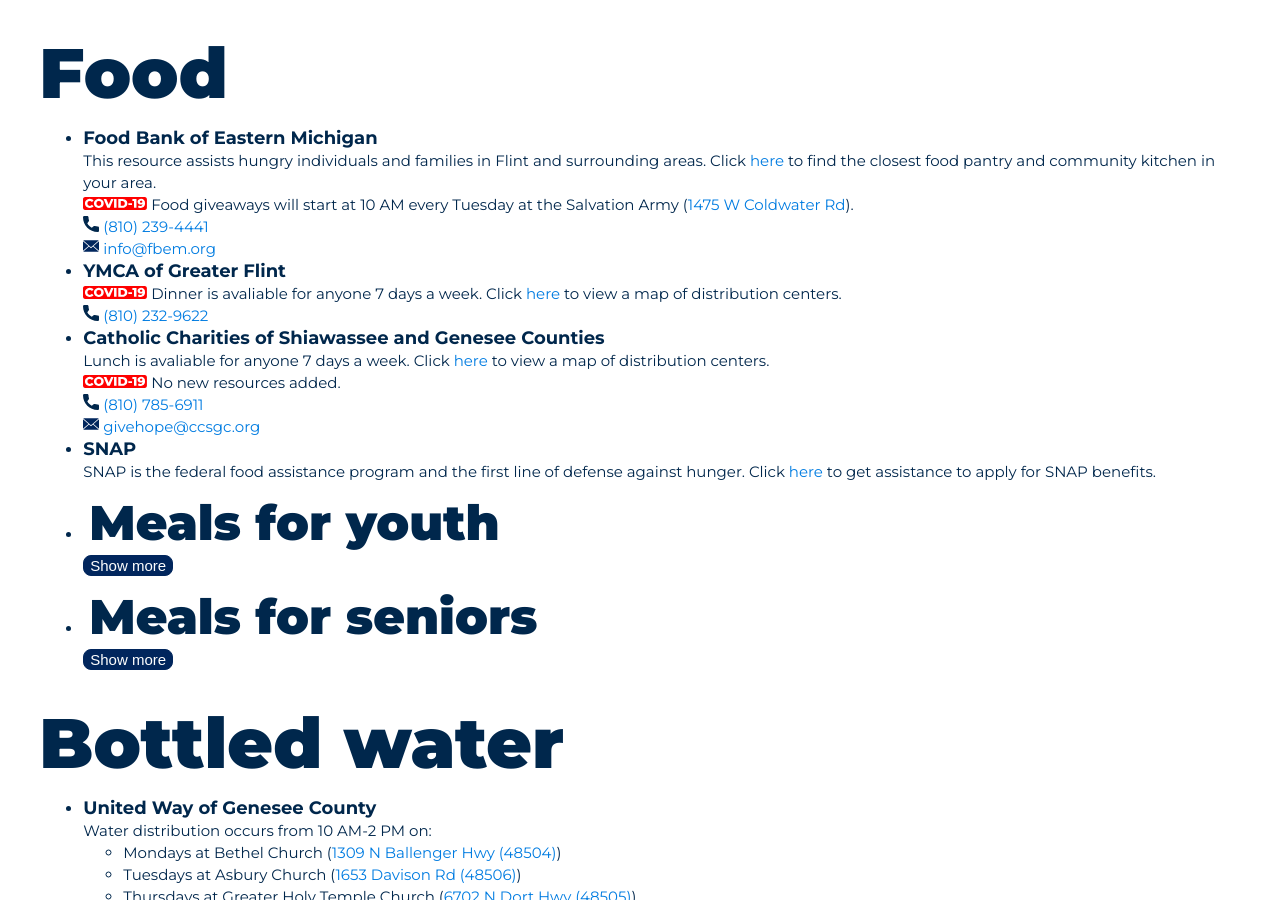
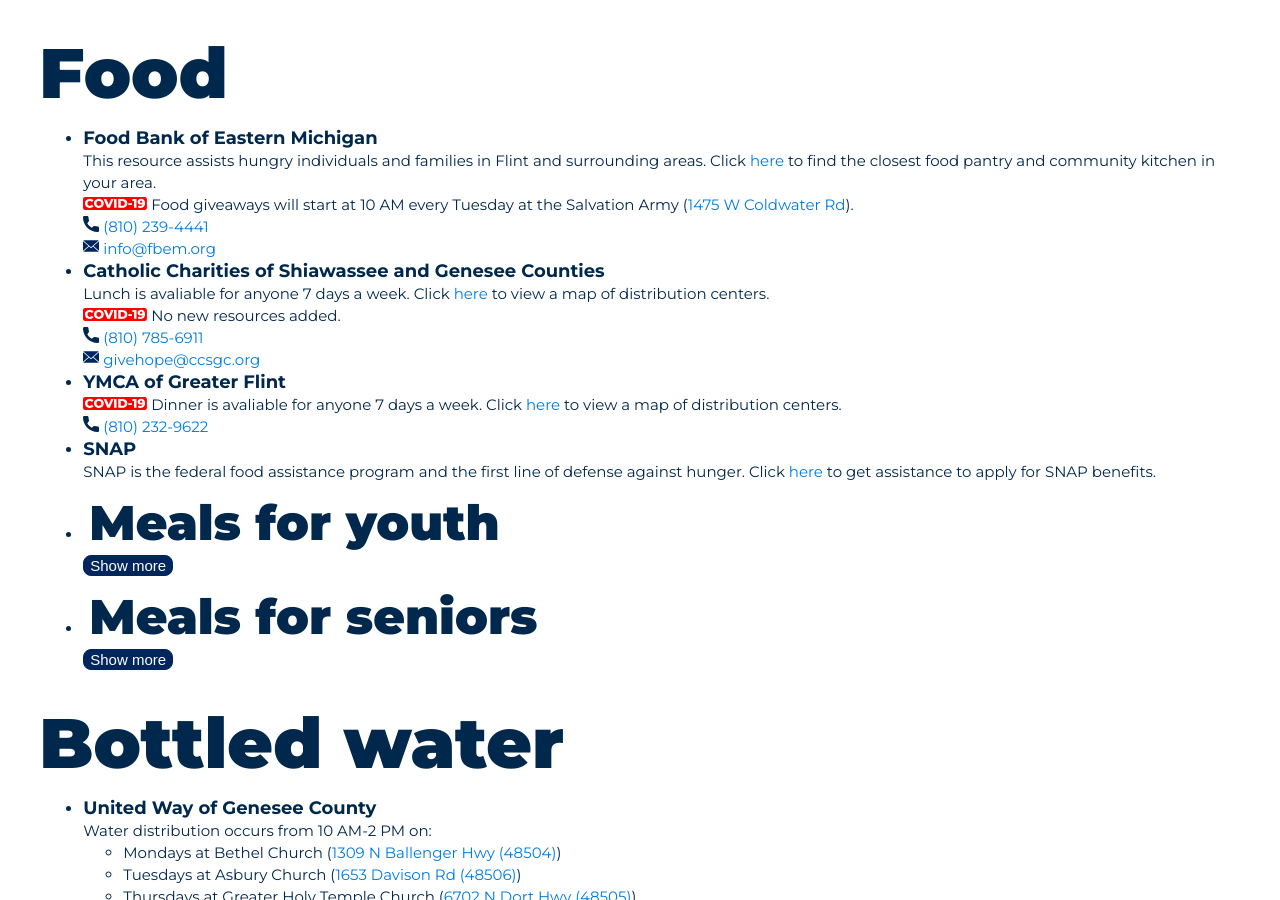
Before and after one commit to umichfjp/umichfjp.github.io, a Jekyll site: the page built from pages/resources.html, in a window 1280 px wide and 900 px high, scrolled down 572 px. Built offline with Jekyll 4.4.1, drawn with Linux system fonts in a browser that asks for light colours.

Commit message:
Update resources.html

```diff
--- a/pages/resources.html
+++ b/pages/resources.html
@@ -54,16 +54,16 @@ title: Flint Justice Partnership Official Website
             <br /><img src="https://umichfjp.github.io/assets/icons/mail.svg" alt="Mail" style="width:16px;"> <a href="mailto:info@fbem.org">info@fbem.org</a>
           </li>
           <li>
-            <b><big>YMCA of Greater Flint</big></b>
-            <br /><img src="https://umichfjp.github.io/assets/icons/covid.svg" alt="covid-19" style="width:64px;"> Dinner is avaliable for anyone 7 days a week. Click <a href="https://drive.google.com/open?id=13IY2ALfG9rffEzV1cBpDM1ZHqFGodBxM&usp=sharing" target="_blank">here</a> to view a map of distribution centers.
-            <br /><img src="https://umichfjp.github.io/assets/icons/phone.svg" alt="Phone" style="width:16px;"> <a href="tel:+1810-232-9622">(810) 232-9622</a>
-          </li>
-          <li>
             <b><big>Catholic Charities of Shiawassee and Genesee Counties</big></b>
-            <br />Lunch is avaliable for anyone 7 days a week. Click <a href="https://drive.google.com/open?id=13IY2ALfG9rffEzV1cBpDM1ZHqFGodBxM&usp=sharing" target="_blank">here</a> to view a map of distribution centers.
+            <br />Lunch is avaliable for anyone 7 days a week. Click <a href="https://www.google.com/maps/d/viewer?mid=13IY2ALfG9rffEzV1cBpDM1ZHqFGodBxM&usp=sharing" target="_blank">here</a> to view a map of distribution centers.
             <br /><img src="https://umichfjp.github.io/assets/icons/covid.svg" alt="covid-19" style="width:64px;"> No new resources added.
             <br /><img src="https://umichfjp.github.io/assets/icons/phone.svg" alt="Phone" style="width:16px;"> <a href="tel:+1810-785-6911">(810) 785-6911</a>
             <br /><img src="https://umichfjp.github.io/assets/icons/mail.svg" alt="Mail" style="width:16px;"> <a href="mailto:givehope@ccsgc.org">givehope@ccsgc.org</a>
+          </li>
+          <li>
+            <b><big>YMCA of Greater Flint</big></b>
+            <br /><img src="https://umichfjp.github.io/assets/icons/covid.svg" alt="covid-19" style="width:64px;"> Dinner is avaliable for anyone 7 days a week. Click <a href="https://www.google.com/maps/d/viewer?mid=13IY2ALfG9rffEzV1cBpDM1ZHqFGodBxM&usp=sharing" target="_blank">here</a> to view a map of distribution centers.
+            <br /><img src="https://umichfjp.github.io/assets/icons/phone.svg" alt="Phone" style="width:16px;"> <a href="tel:+1810-232-9622">(810) 232-9622</a>
           </li>
           <li>
             <b><big>SNAP</big></b>
```
